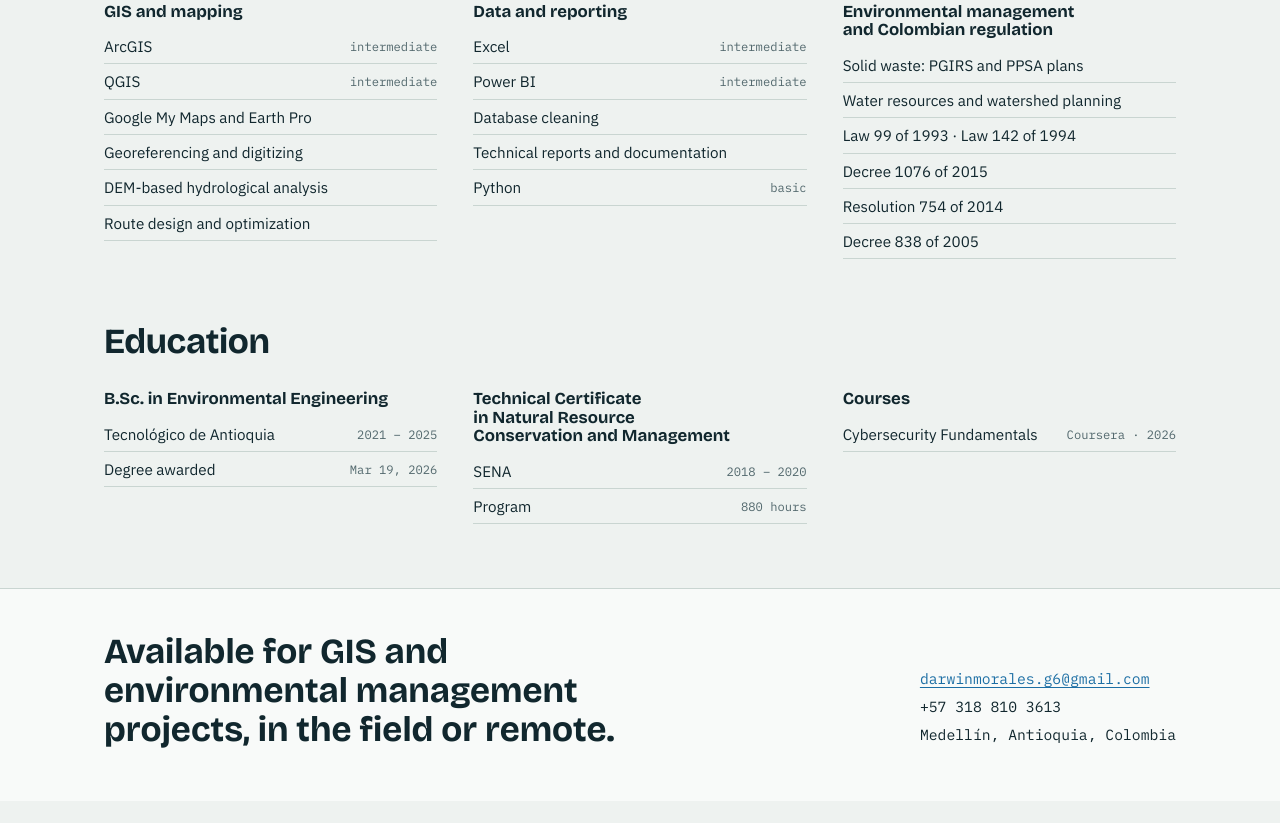
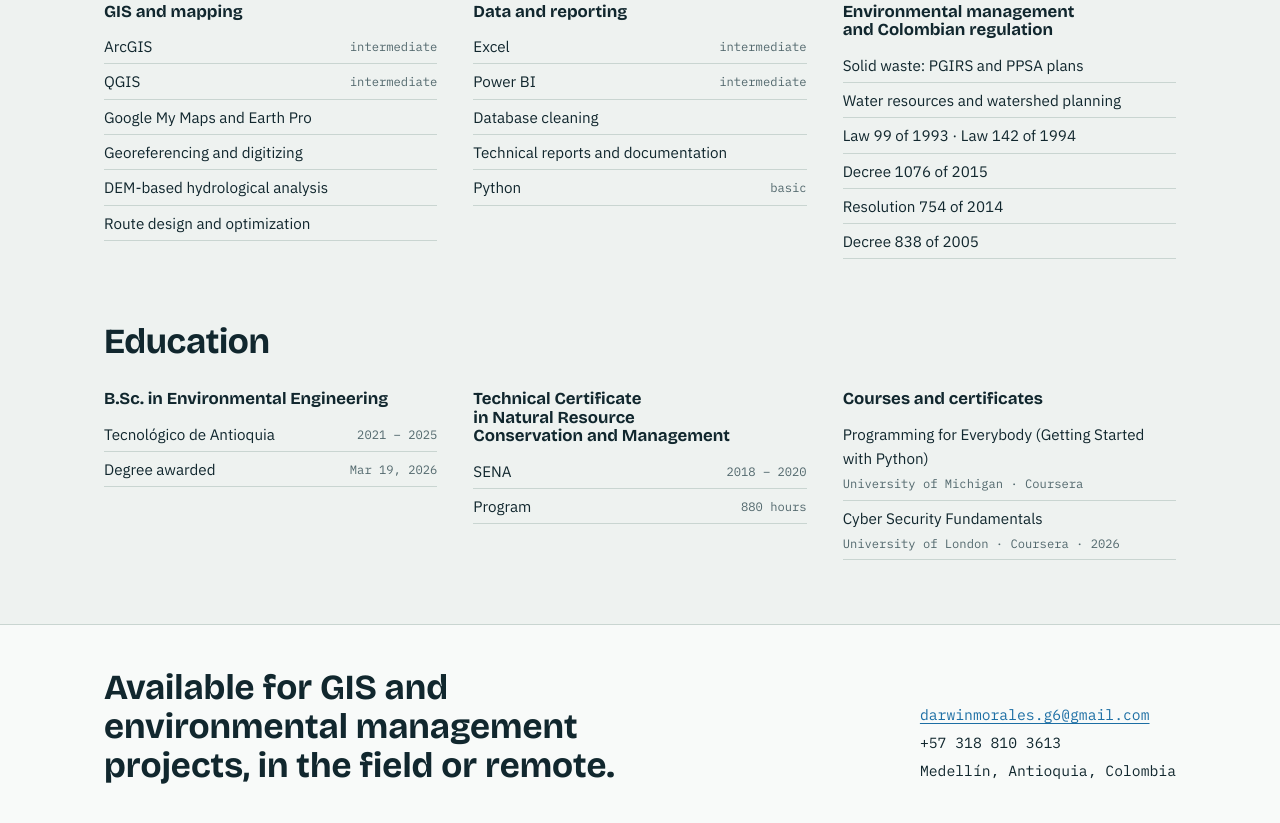
Before and after one commit to Darwin-MoralesG/Darwin-MoralesG.github.io, a plain HTML site: page index.html in a window 1280 px wide. Shown: the part 4546-5369 px from the top of the page. Before the commit the page ends 5347 px from the top, so only its background shows below. Drawn offline with nearby package versions, Linux system fonts and the light colour scheme.

Commit message:
Add files via upload

```diff
--- a/index.html
+++ b/index.html
@@ -163,6 +163,7 @@ td.flag { color: var(--contour); font-weight: 600; }
 .cols li { padding: 5px 0; border-bottom: 1px solid var(--line); }
 .cols li span { float: right; font-family: var(--mono); font-size: 0.76rem; color: var(--muted); padding-top: 3px; }
 
+.cols small { font-family: var(--mono); font-size: 0.76rem; color: var(--muted); }
 .contact { margin-top: 64px; border-top: 1px solid var(--line); background: var(--sheet); }
 .contact .wrap { padding-top: 44px; padding-bottom: 52px; display: flex; flex-wrap: wrap; gap: 24px 48px; justify-content: space-between; align-items: flex-end; }
 .contact h2 { font-size: clamp(1.6rem, 3.4vw, 2.2rem); font-weight: 700; max-width: 16em; }
@@ -445,9 +446,10 @@ td.flag { color: var(--contour); font-weight: 600; }
       </ul>
     </div>
     <div>
-      <h3>Courses</h3>
+      <h3>Courses and certificates</h3>
       <ul>
-        <li>Cybersecurity Fundamentals <span>Coursera · 2026</span></li>
+        <li>Programming for Everybody (Getting Started with Python)<br><small>University of Michigan · Coursera</small></li>
+        <li>Cyber Security Fundamentals<br><small>University of London · Coursera · 2026</small></li>
       </ul>
     </div>
   </div>
@@ -724,9 +726,10 @@ td.flag { color: var(--contour); font-weight: 600; }
       </ul>
     </div>
     <div>
-      <h3>Cursos</h3>
+      <h3>Cursos y certificados</h3>
       <ul>
-        <li>Fundamentos de Ciberseguridad <span>Coursera · 2026</span></li>
+        <li>Programming for Everybody (Getting Started with Python)<br><small>University of Michigan · Coursera</small></li>
+        <li>Cyber Security Fundamentals<br><small>University of London · Coursera · 2026</small></li>
       </ul>
     </div>
   </div>
```
